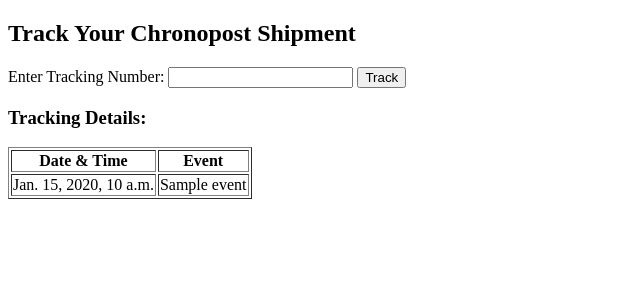
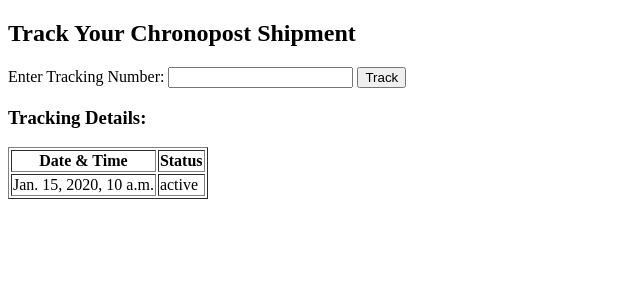
Before and after one commit to Varshit004/Chronopost_Backend, a Django app: template tracking/templates/tracking/tracking.html in a window 1280 px wide. Shown: the top 300 px of the page, without its empty margins (0-640 px from the left). Run offline with Django 5.2, Linux system fonts and the light colour scheme; the template is opened without the code that fills it: most values are stand-ins (such as "Sample title", 1, 10 or a date in 2020).

Commit message:
Update tracking.html

```diff
--- a/tracking/templates/tracking/tracking.html
+++ b/tracking/templates/tracking/tracking.html
@@ -15,26 +15,28 @@
 
     {% if tracking_info %}
         <h3>Tracking Details:</h3>
-        {% if tracking_info.error %}
-            <p>Error: {{ tracking_info.error }}</p>
+        {% if tracking_info.0.error %}
+            <p>Error: {{ tracking_info.0.error }}</p>
         {% else %}
             <table border="1">
                 <thead>
                     <tr>
                         <th>Date & Time</th>
-                        <th>Event</th>
+                        <th>Status</th>
                     </tr>
                 </thead>
                 <tbody>
-                    {% for event in tracking_info.tab %}
+                    {% for entry in tracking_info %}
                         <tr>
-                            <td>{{ event.date }}</td>
-                            <td>{{ event.event }}</td>
+                            <td>{{ entry.date_time }}</td>
+                            <td>{{ entry.status }}</td>
                         </tr>
                     {% endfor %}
                 </tbody>
             </table>
         {% endif %}
+    {% else %}
+        <p>No tracking information available.</p>
     {% endif %}
 </body>
 </html>
```
